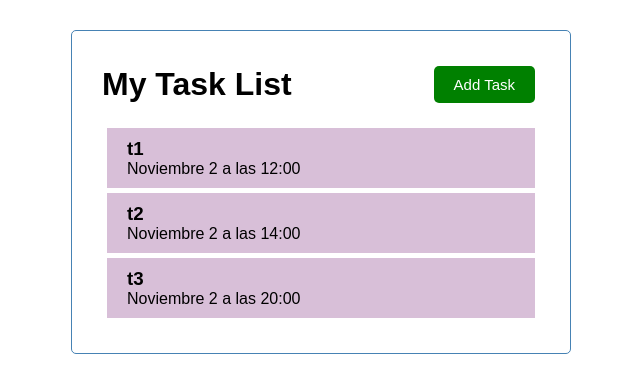
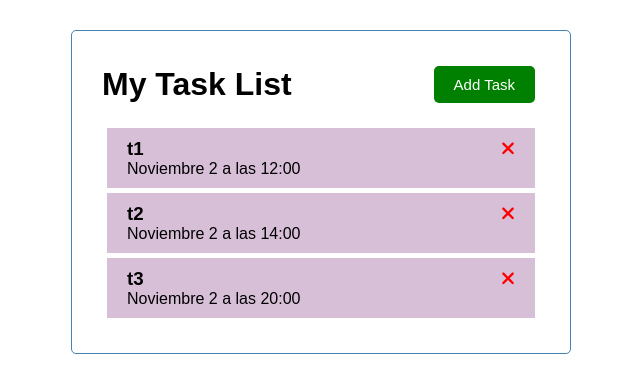
Before and after one commit to jnvillalba/task-list-angular, an Angular app: page / in a window 1280 px wide. Shown: the top 392 px of the page, without its empty margins (319-959 px from the left). Built offline with nearby package versions, Linux system fonts and the light colour scheme.

Commit message:
componente lista con sus items

```diff
--- a/package.json
+++ b/package.json
@@ -18,6 +18,11 @@
     "@angular/platform-browser": "^14.2.0",
     "@angular/platform-browser-dynamic": "^14.2.0",
     "@angular/router": "^14.2.0",
+    "@fortawesome/angular-fontawesome": "^0.11.1",
+    "@fortawesome/fontawesome-svg-core": "^6.1.1",
+    "@fortawesome/free-solid-svg-icons": "^6.1.1",
+    "@fortawesome/free-brands-svg-icons": "^6.1.1",
+    "@fortawesome/free-regular-svg-icons": "^6.1.1",
     "rxjs": "~7.5.0",
     "tslib": "^2.3.0",
     "zone.js": "~0.11.4"
--- a/src/app/app.module.ts
+++ b/src/app/app.module.ts
@@ -6,6 +6,7 @@
 import { ButtonComponent } from './components/button/button.component';
 import { TasksComponent } from './components/tasks/tasks.component';
 import { TasksItemComponent } from './components/tasks-item/tasks-item.component';
+import { FontAwesomeModule } from '@fortawesome/angular-fontawesome';
 
 @NgModule({
   declarations: [
@@ -16,7 +17,8 @@
     TasksItemComponent
   ],
   imports: [
-    BrowserModule
+    BrowserModule,
+    FontAwesomeModule
   ],
   providers: [],
   bootstrap: [AppComponent]
--- a/src/app/components/tasks-item/tasks-item.component.html
+++ b/src/app/components/tasks-item/tasks-item.component.html
@@ -1,4 +1,14 @@
 <div class="task">
-    <h3>{{task.text}}</h3>
-    <p>{{task.day}}</p>
+    <h3>
+        {{task.text}}
+        <fa-icon
+            [icon]="faTimes"
+            [ngStyle] ="{'color' : 'red'}"
+        >
+
+        </fa-icon>
+    </h3>
+    <p>
+        {{task.day}}
+    </p>
 </div>
--- a/src/app/components/tasks-item/tasks-item.component.ts
+++ b/src/app/components/tasks-item/tasks-item.component.ts
@@ -1,6 +1,7 @@
 import { Component, OnInit, Input } from '@angular/core';
 import { Task } from 'src/app/Task';
 import { TASKS } from 'src/app/mock-tasks';
+import { faTimes } from '@fortawesome/free-solid-svg-icons';
 
 @Component({
   selector: 'app-tasks-item',
@@ -9,6 +10,7 @@
 })
 export class TasksItemComponent implements OnInit {
   @Input() task: Task = TASKS[0] ;
+  faTimes =faTimes
 
   constructor() { }
 
--- a/src/app/components/tasks/tasks.component.ts
+++ b/src/app/components/tasks/tasks.component.ts
@@ -1,6 +1,8 @@
 import { Component, OnInit } from '@angular/core';
 import { TASKS } from 'src/app/mock-tasks';
 import { Task } from 'src/app/Task';
+
+
 
 @Component({
   selector: 'app-tasks',
@@ -10,6 +12,7 @@
 export class TasksComponent implements OnInit {
   tasks: Task[] = TASKS;
 
+
   constructor() { }
 
   ngOnInit(): void {
```
Also changed, not shown: 1 other file (tests, documents, lock files or other folders).
